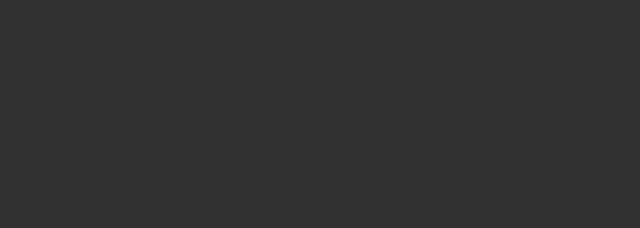
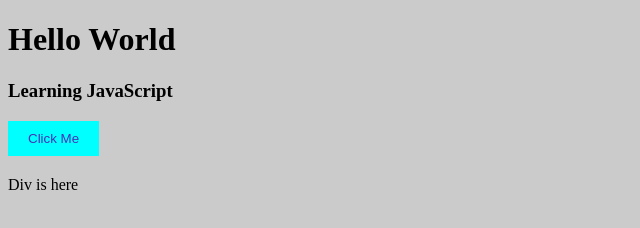
Before and after one commit to vishal-khilari/js-learning, a plain HTML site: page index.html in a window 1280 px wide. Shown: the whole page, without its empty margins (0-640 px from the left). Drawn offline with Linux system fonts and the light colour scheme.

Commit message:
Added basic features to learn jss

```diff
--- a/index.html
+++ b/index.html
@@ -7,6 +7,10 @@
   <link rel="stylesheet" href="style.css">
 </head>
 <body>
+  <h1>Hello World</h1>
+  <h3>Learning JavaScript</h3>
+  <button>Click Me</button>
+  <div class="box">Div is here</div>
   <script src="test.js"></script>
 </body>
 </html>
--- a/style.css
+++ b/style.css
@@ -1,3 +1,18 @@
 body {
-  background-color: rgb(50, 49, 49);
+  background-color: rgb(203, 203, 203);
 }
+button {
+  color: rgb(71, 48, 183);
+  background-color: aqua;
+  border: none;
+  padding: 10px 20px;
+  cursor: pointer;
+}
+button:hover {
+  background-color: rgb(33, 106, 132);
+}
+div {
+  margin-top: 20px;
+  border: 2px;
+  border-radius: 5px;
+}
```
